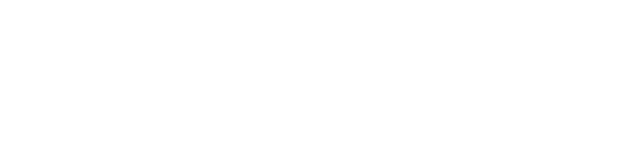
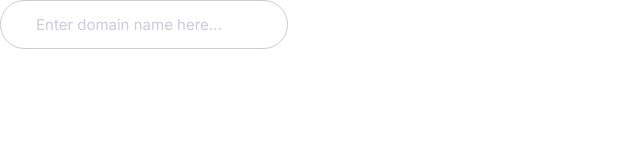
Before and after one commit to eecanada/moshify, a plain HTML site: page index.html in a window 1280 px wide. Shown: the whole page, without its empty margins (0-640 px from the left). Drawn offline with Linux system fonts and the light colour scheme.

Commit message:
style input field

```diff
--- a/css/styles.css
+++ b/css/styles.css
@@ -176,6 +176,8 @@ a {
   align-items: center;
 }
 
+/* Buttons */
+
 .btn {
   border-radius: 40px;
   border: 0;
@@ -221,19 +223,40 @@ a {
   display: inline-block;
 }
 
-.btn--outline{
+.btn--outline {
   background: white;
   color: var(--color-headings);
-  border:2px solid var(--color-headings)
+  border: 2px solid var(--color-headings);
 }
 
-.btn--outline:hover{
+.btn--outline:hover {
   background: var(--color-headings);
   color: white;
 }
 
-@media screen and (min-width:1024px){
-  .btn{
+@media screen and (min-width: 1024px) {
+  .btn {
     font-size: 1.5rem;
   }
 }
+
+/* Inputs */
+
+.input {
+  border-radius: 30px;
+  border: 1px solid #ccc;
+  color: var(--color-headings);
+  font-size: 2rem;
+  outline: 0;
+  padding: 1.5rem 3.5rem;
+}
+
+::placeholder {
+  color: #cdcbd7;
+}
+
+@media screen and (min-width:1024px){
+  .input{
+    font-size: 1.5rem;
+  }
+}
--- a/index.html
+++ b/index.html
@@ -15,6 +15,7 @@
   </head>
   <body>
 
+    <input type="text" class="input" placeholder="Enter domain name here...">
 
   </body>
 </html>
```
